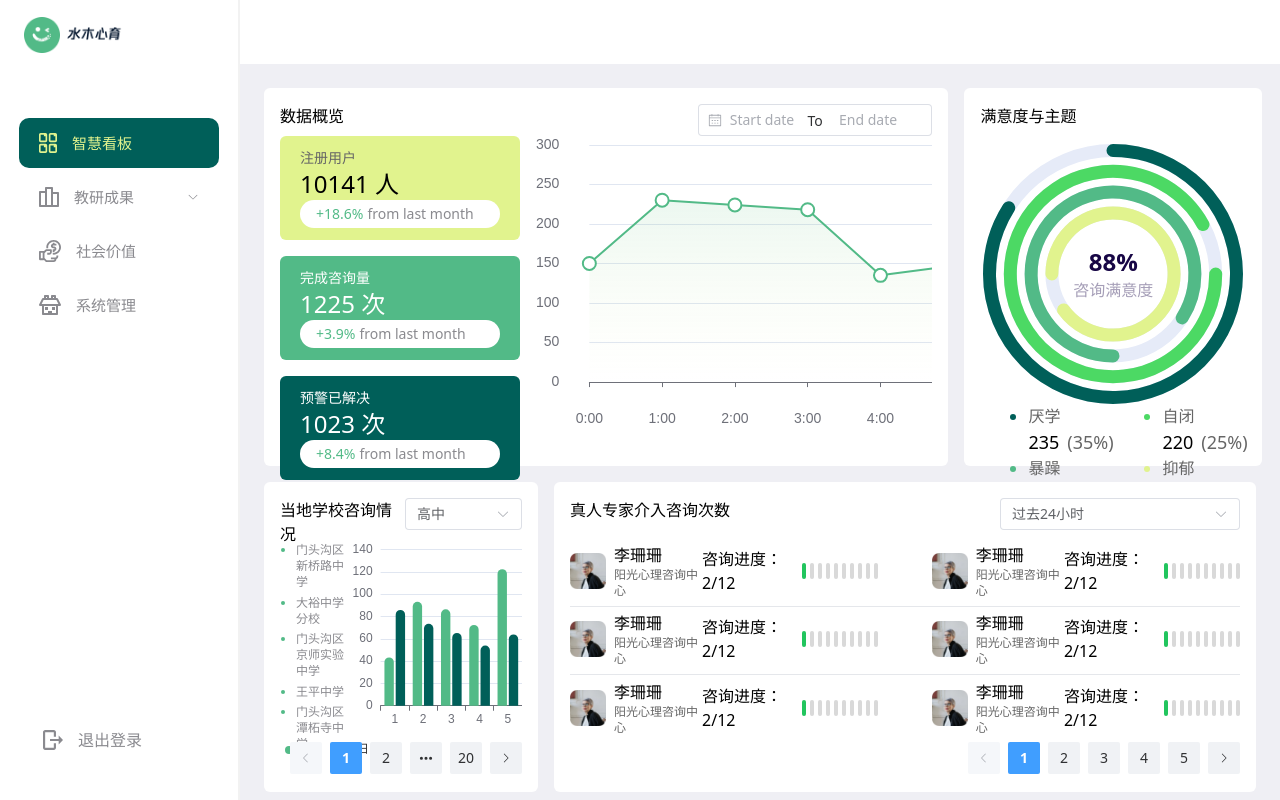
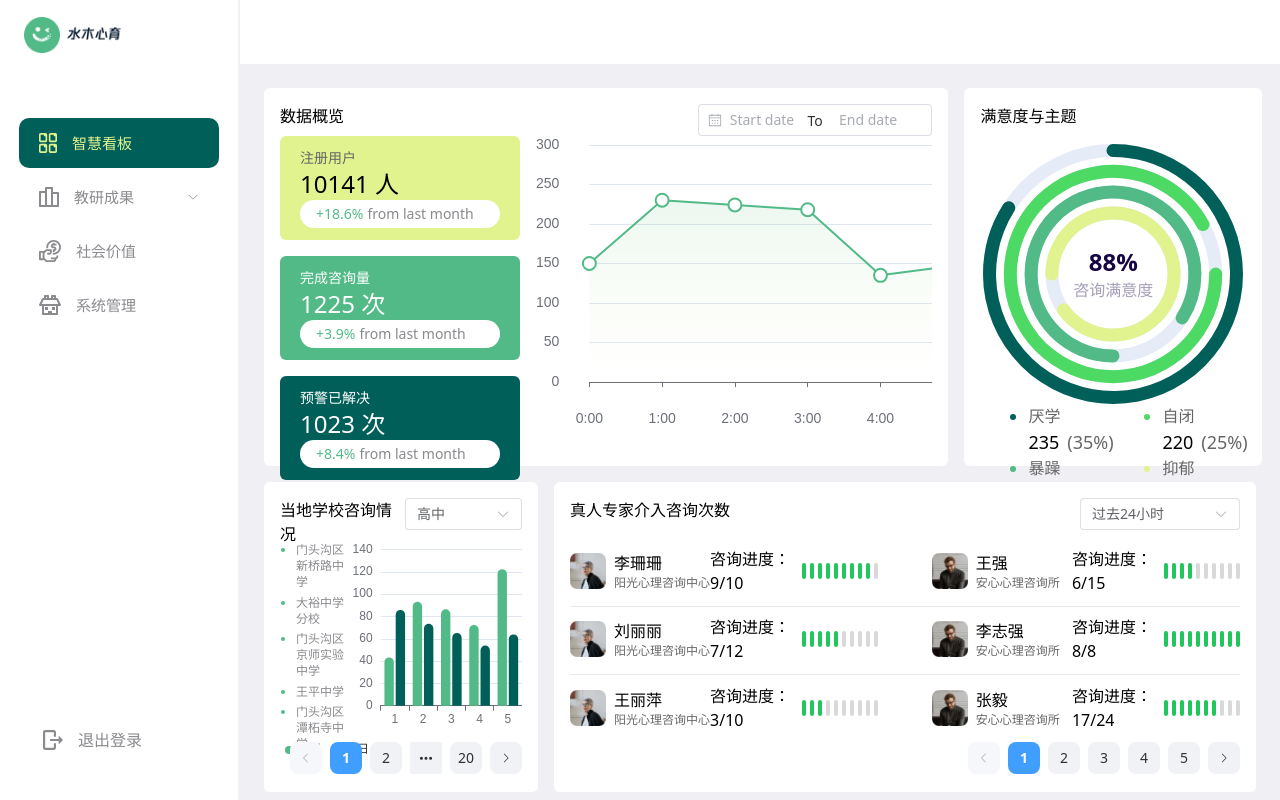
Before and after one commit to Xirealm/meta-ware-web, a Vue app: page /index in a window 1280 px wide. Built offline with nearby package versions, Linux system fonts and the light colour scheme; the HTML template or start-up script is replaced by a standard one.

Commit message:
fix：【智慧看板】样式微调

```diff
--- a/src/assets/elementPlus/index.scss
+++ b/src/assets/elementPlus/index.scss
@@ -44,6 +44,12 @@
 .el-menu .el-menu-item.is-active {
     background-color: #005F59 !important;
 }
+
+.el-pagination{
+    .number , .btn-prev , .btn-next{
+        border-radius: 8px;
+    }
+}
 // .el-dialog,
 // .el-message-box {
 //     border-radius: 10px;
--- a/src/layout/aside/Aside.vue
+++ b/src/layout/aside/Aside.vue
@@ -21,18 +21,17 @@ const userAPI = useUserAPI()
 // onMounted(() => {
 //   console.log(route)
 // })
-// const handleOpen = (key: string, keyPath: string[]) => {
-//   console.log(key, keyPath)
-// }
-// const handleClose = (key: string, keyPath: string[]) => {
-//   console.log(key, keyPath)
-// }
+const handleOpen = (key: string, keyPath: string[]) => {
+  console.log(key, keyPath)
+}
+const handleClose = (key: string, keyPath: string[]) => {
+  console.log(key, keyPath)
+}
 const logout = async () => {
   userStore.setToken("")
   const result = await userAPI.postLogout()
   console.log(result);
-
-//   router.push('/login')
+  router.push('/login')
 }
 </script>
 
--- a/src/views/Index/components/ExpertData.vue
+++ b/src/views/Index/components/ExpertData.vue
@@ -1,29 +1,36 @@
 <script setup lang="ts">
 import { computed } from "vue"
 
-const currentTimes = 2
-const allTimes = 12
+const props = defineProps<{
+    data: {
+        name: string,
+        avatar:string,
+        base: string
+        allTimes: number
+        currentTimes: number
+    }
+}>()
+
 const progressRate = computed(() => {
-    return (currentTimes / allTimes)
+    return (props.data.currentTimes / props.data.allTimes)
 })
 </script>
 <template>
     <div class="flex justify-between">
         <div class="flex w-[50%] items-center gap-2">
-            <img src="/src/assets/experts/expert1.png" alt="" height="36" width="36" />
+            <img :src="data.avatar" alt="" height="36" width="36" />
             <div class="flex flex-col flex-1">
-                <span>李珊珊</span>
-                <span class="text-xs text-[#666666]">阳光心理咨询中心</span>
+                <span>{{data.name}}</span>
+                <span class="text-xs text-[#666666]">{{data.base}}</span>
             </div>
         </div>
-        <div class="flex justify-between items-center gap-4">
-            <div class="flex-1">咨询进度：2/12</div>
+        <div class="flex justify-between items-center  w-[60%]">
+            <div class="w-[70%]">咨询进度：{{data.currentTimes}}/{{ data.allTimes }}</div>
             <div class="flex gap-1">
                 <div
                     v-for="(item,index) in 10"
                     class="h-4 w-1 rounded"
-                    :class="progressRate > ((index + 1) / 10)?'bg-green-500':'bg-[#D9D9D9]'">
-
+                    :class="progressRate >= ((index + 1) / 10)?'bg-green-500':'bg-[#D9D9D9]'">
                 </div>
             </div>
         </div>
--- a/src/views/Index/components/RightBottom.vue
+++ b/src/views/Index/components/RightBottom.vue
@@ -18,6 +18,52 @@ const options = [
     label: '过去一月',
   },
 ]
+
+const expertsList = ref([
+  {
+    name: '李珊珊',
+    base: '阳光心理咨询中心',
+    avatar: "/src/assets/experts/expert1.png",
+    allTimes: 10,
+    currentTimes: 9,
+  },
+  {
+    name: '王强',
+    base: '安心心理咨询所',
+    avatar: "/src/assets/experts/expert2.png",
+    allTimes: 15,
+    currentTimes: 6,
+  },
+  {
+    name: '刘丽丽',
+    base: '阳光心理咨询中心',
+    avatar: "/src/assets/experts/expert1.png",
+    allTimes: 12,
+    currentTimes: 7,
+  },
+  {
+    name: '李志强',
+    base: '安心心理咨询所',
+    avatar: "/src/assets/experts/expert2.png",
+    allTimes: 8,
+    currentTimes: 8,
+  },
+  {
+    name: '王丽萍',
+    base: '阳光心理咨询中心',
+    avatar: "/src/assets/experts/expert1.png",
+    allTimes: 10,
+    currentTimes: 3,
+  },
+  {
+    name: '张毅',
+    base: '安心心理咨询所',
+    avatar: "/src/assets/experts/expert2.png",
+    allTimes: 24,
+    currentTimes: 17,
+  },
+])
+
 </script>
 <template>
     <div class="w-full h-full flex flex-col">
@@ -26,7 +72,7 @@ const options = [
             <el-select
                 v-model="value"
                 placeholder="Select"
-                style="width: 240px"
+                style="width: 160px"
                 >
                 <el-option
                     v-for="item in options"
@@ -37,8 +83,8 @@ const options = [
             </el-select>
         </div>
         <div class="flex justify-between flex-wrap flex-1 ">
-            <template v-for="(item,index) in 6">
-                <ExpertData class="w-[46%] h-1/4"/>
+            <template v-for="(item,index) in expertsList">
+                <ExpertData :data = item class="w-[46%] h-1/4"/>
                 <span class="w-full border-b border-1 h-1" v-if="index % 2 === 1 && index !== 6 - 1 "></span>
             </template>
         </div>
```
Also changed, not shown: src/assets/experts/expert2.png (added).
